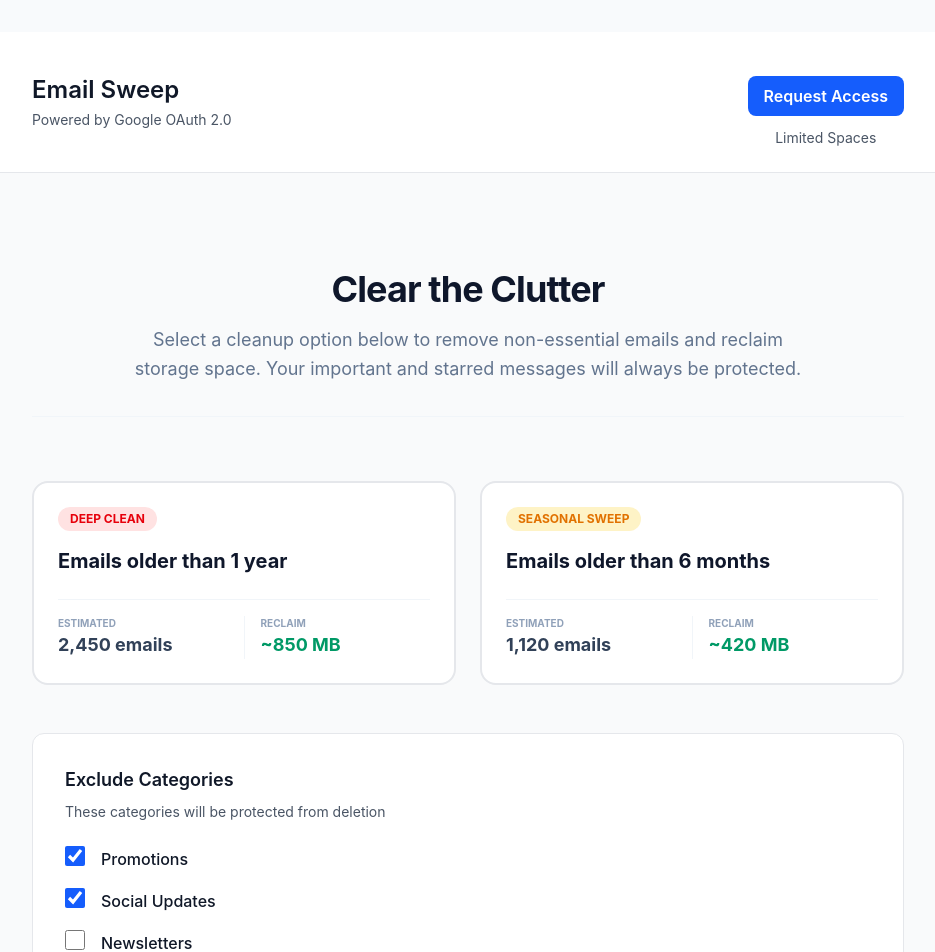
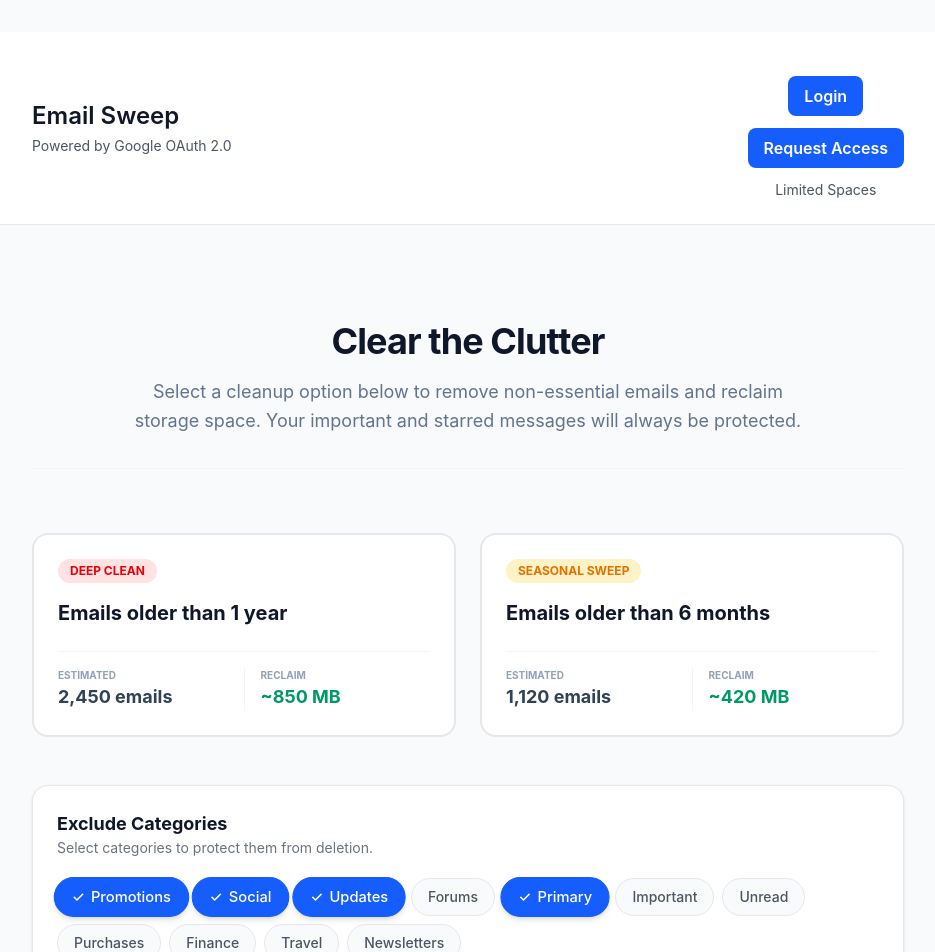
Before and after one commit to kxtara/email-sweep, a React app in the folder Frontend/: page / in a window 1280 px wide. Shown: the top 952 px of the page, without its empty margins (172-1107 px from the left). Built offline with nearby package versions, Linux system fonts and the light colour scheme; the HTML template or start-up script is replaced by a standard one.

Commit message:
Testing endpoint

```diff
--- a/Frontend/src/App.tsx
+++ b/Frontend/src/App.tsx
@@ -1,5 +1,5 @@
-import { useState } from 'react'
-import axios from 'axios'
+import { useState } from "react";
+import axios from "axios";
 import {
   SummaryHeader,
   CleanupBuckets,
@@ -11,121 +11,197 @@ import {
   type RequestAccessStatus,
   type CleanupBucket,
   type CategoryToggle,
-} from './components'
-import './App.css'
+} from "./components";
+import "./App.css";
 
 function App() {
-  const [selectedBucket, setSelectedBucket] = useState<CleanupBucket | null>(null)
-  const [excludeStarred, setExcludeStarred] = useState(true)
-  const [showConfirmation, setShowConfirmation] = useState(false)
-  const [isProcessing, setIsProcessing] = useState(false)
+  const categories: CategoryToggle[] = [
+    // --- Smart Categories (Google's Automatic Sorting) ---
+    { label: "Promotions", default_on: true, category: "category:promotions" },
+    { label: "Social", default_on: true, category: "category:social" },
+    { label: "Updates", default_on: true, category: "category:updates" },
+    { label: "Forums", default_on: false, category: "category:forums" },
+    { label: "Primary", default_on: true, category: "category:primary" },
 
-  const [view, setView] = useState<'home' | 'request'>('home')
-  const [requestStatus, setRequestStatus] = useState<RequestAccessStatus | { type: 'idle' }>({ type: 'idle' })
-  const [isRequesting, setIsRequesting] = useState(false)
+    // --- System States ---
+    { label: "Important", default_on: false, category: "is:important" },
+    { label: "Unread", default_on: false, category: "is:unread" },
 
-  const [selectedCategories, setSelectedCategories] = useState<Record<string, boolean>>({})
+    // --- Common Use Cases ---
+    { label: "Purchases", default_on: false, category: "label:purchases" }, // Often auto-generated
+    { label: "Finance", default_on: false, category: "label:finance" },
+    { label: "Travel", default_on: false, category: "label:travel" },
+
+    // --- Newsletters & Bulk (Usually requires specific label logic) ---
+    { label: "Newsletters", default_on: false, category: "label:newsletters" },
+  ];
+
+  const [selectedBucket, setSelectedBucket] = useState<CleanupBucket | null>(
+    null,
+  );
+  const [excludeStarred, setExcludeStarred] = useState(true);
+  const [showConfirmation, setShowConfirmation] = useState(false);
+  const [isProcessing, setIsProcessing] = useState(false);
+
+  const [view, setView] = useState<"home" | "request">("home");
+  const [requestStatus, setRequestStatus] = useState<
+    RequestAccessStatus | { type: "idle" }
+  >({ type: "idle" });
+  const [isRequesting, setIsRequesting] = useState(false);
+
+  const [selectedCategories, setSelectedCategories] = useState<
+    Record<string, boolean>
+  >(
+    categories.reduce(
+      (acc, cat) => ({ ...acc, [cat.label]: cat.default_on }),
+      {},
+    ),
+  );
 
   const cleanupBuckets: CleanupBucket[] = [
     {
-      id: 'older_than_1y',
-      label: 'Deep Clean',
-      description: 'Emails older than 1 year',
-      query: 'older_than:1y -is:starred',
+      id: "older_than_1y",
+      label: "Deep Clean",
+      description: "Emails older than 1 year",
+      query: "older_than:1y",
       maxResults: 20,
-      visual_style: 'danger-red',
-      estimated_count: '2,450',
-      size_reclaimed: '850 MB',
+      visual_style: "danger-red",
+      estimated_count: "2,450",
+      size_reclaimed: "850 MB",
     },
     {
-      id: 'older_than_6m',
-      label: 'Seasonal Sweep',
-      description: 'Emails older than 6 months',
-      query: 'older_than:6m -is:starred',
+      id: "older_than_6m",
+      label: "Seasonal Sweep",
+      description: "Emails older than 6 months",
+      query: "older_than:6m",
       maxResults: 20,
-      visual_style: 'warning-orange',
-      estimated_count: '1,120',
-      size_reclaimed: '420 MB',
+      visual_style: "warning-orange",
+      estimated_count: "1,120",
+      size_reclaimed: "420 MB",
     },
-  ]
+  ];
 
-  const categories: CategoryToggle[] = [
-    { label: 'Promotions', default_on: true, category: 'category:promotions' },
-    { label: 'Social Updates', default_on: true, category: 'category:social' },
-    { label: 'Newsletters', default_on: false, category: 'label:newsletters' },
-  ]
-
-  const statusMessages = ['Scanning Gmail...', 'Filtering starred items...', 'Sweeping...']
+  const statusMessages = [
+    "Scanning Gmail...",
+    "Filtering starred items...",
+    "Sweeping...",
+  ];
 
   const handleBucketSelect = (bucket: CleanupBucket) => {
-    setSelectedBucket(bucket)
-  }
+    setSelectedBucket(bucket);
+  };
 
   const handleCategoryToggle = (label: string, isEnabled: boolean) => {
-    setSelectedCategories((prev) => ({ ...prev, [label]: isEnabled }))
-  }
+    setSelectedCategories((prev) => ({ ...prev, [label]: isEnabled }));
+  };
 
+  // -------------
   const handleRequestAccess = async (email: string) => {
-    console.log('Request access for', email)
+    console.log("Request access for", email);
 
-    setRequestStatus({ type: 'idle' })
-    setIsRequesting(true)
+    setRequestStatus({ type: "idle" });
+    setIsRequesting(true);
 
     try {
-      await new Promise((resolve) => setTimeout(resolve, 1200))
-      axios.post('http://localhost:3000/auth/request',{email})
+      await new Promise((resolve) => setTimeout(resolve, 1200));
+      axios.post("http://localhost:3000/auth/request", { email });
       setRequestStatus({
-        type: 'success',
-        message: 'Thanks! If there is a spot available, you will receive an email.'      })
+        type: "success",
+        message:
+          "Thanks! If there is a spot available, you will receive an email.",
+      });
     } catch (error) {
-      console.error('Request access failed', error)
-      setRequestStatus({ type: 'error', message: 'Something went wrong. Please try again.' })
+      console.error("Request access failed", error);
+      setRequestStatus({
+        type: "error",
+        message: "Something went wrong. Please try again.",
+      });
     } finally {
-      setIsRequesting(false)
+      setIsRequesting(false);
     }
-  }
+  };
 
-  const handleSweep = () => {
-    if (selectedBucket) {
-      setShowConfirmation(true)
+  const handleSweep = async () => {
+    const excludedQueries = categories
+      .filter((cat) => selectedCategories[cat.label]) // check the Record<string, boolean>
+      .map((cat) => `-${cat.category}`);
+
+    if (excludedQueries.length === 0 && !selectedBucket) {
+      console.log("Nothing selected to sweep!");
+      return null;
     }
-  }
+
+    const categoryPart = excludedQueries.join(" ");
+    const exclusionPart = excludeStarred ? "-is:starred" : "";
+    const bucketPart = selectedBucket?.query;
+
+    const finalQuery = `${bucketPart} ${categoryPart} ${exclusionPart}`.trim();
+
+    const response = await fetch("http://localhost:3000/auth/cleanup", {
+      method: "POST",
+      headers: { "Content-Type": "application/json" },
+      body: JSON.stringify({ searchQuery: finalQuery }),
+    });
+
+    if (!response.ok) throw new Error("Cleanup request failed");
+
+    return await response.json();
+  };
+
+  // -------------
+
+  const handleLogin = async () => {
+    console.log("Login");
+    try {
+      await new Promise((resolve) => setTimeout(resolve, 1200));
+      window.location.href = "http://localhost:3000/auth";
+    } catch (error) {
+      console.error("Login failed", error);
+    }
+  };
 
   const handleConfirmSweep = async () => {
-    setShowConfirmation(false)
-    setIsProcessing(true)
-
+    setIsProcessing(true);
+    setShowConfirmation(false);
     try {
-      // Simulate API call
-      await new Promise((resolve) => setTimeout(resolve, 3000))
-      // Here you would call your backend API to perform the actual sweep
-      console.log('Sweep completed', {
+      const [result] = await Promise.all([
+        handleSweep(),
+        new Promise((resolve) => setTimeout(resolve, 2500)), // Minimum 2.5s delay
+      ]);
+      if (result) {
+        console.log(`Sweep completed: Trashed ${result.count} emails`);
+        // Update a state here to show a "Success" message to the user
+      }
+      console.log("Sweep completed", {
         bucket: selectedBucket,
         excludeStarred,
         selectedCategories,
-      })
+      });
+
+      setShowConfirmation(false);
     } catch (error) {
-      console.error('Sweep failed', error)
+      console.error("Sweep failed", error);
+      alert("Something went wrong during the sweep.");
     } finally {
-      setIsProcessing(false)
+      setIsProcessing(false);
     }
-  }
+  };
 
   const getTimeframeLabel = () => {
-    if (selectedBucket?.id === 'older_than_1y') return 'past year'
-    if (selectedBucket?.id === 'older_than_6m') return 'past 6 months'
-    return 'selected period'
-  }
+    if (selectedBucket?.id === "older_than_1y") return "past year";
+    if (selectedBucket?.id === "older_than_6m") return "past 6 months";
+    return "selected period";
+  };
 
-  if (view === 'request') {
+  if (view === "request") {
     return (
       <RequestAccess
         isSubmitting={isRequesting}
-        status={requestStatus.type === 'idle' ? undefined : requestStatus}
+        status={requestStatus.type === "idle" ? undefined : requestStatus}
         onSubmit={handleRequestAccess}
-        onBack={() => setView('home')}
+        onBack={() => setView("home")}
       />
-    )
+    );
   }
 
   return (
@@ -134,22 +210,32 @@ function App() {
       <header className="bg-white border-b border-gray-200">
         <div className="max-w-5xl mx-auto px-4 sm:px-6 lg:px-8 py-6 flex flex-col sm:flex-row sm:items-center sm:justify-between gap-4">
           <div>
-            <h1 className="text-2xl font-semibold text-gray-900">Email Sweep</h1>
-            <p className="text-sm text-gray-600 mt-1">Powered by Google OAuth 2.0</p>
+            <h1 className="text-2xl font-semibold text-gray-900">
+              Email Sweep
+            </h1>
+            <p className="text-sm text-gray-600 mt-1">
+              Powered by Google OAuth 2.0
+            </p>
           </div>
 
           <div className="flex flex-col-reverse items-center gap-3 pt-5">
-            <span className="text-sm text-gray-600">
-              Limited Spaces
-            </span>
+            <span className="text-sm text-gray-600">Limited Spaces</span>
             <button
               onClick={() => {
-                setView('request')
-                setRequestStatus({ type: 'idle' })
+                setView("request");
+                setRequestStatus({ type: "idle" });
               }}
               className="px-4 py-2 bg-blue-600 text-white font-semibold rounded-lg hover:bg-blue-700 transition"
             >
               Request Access
+            </button>
+            <button
+              onClick={() => {
+                handleLogin();
+              }}
+              className="px-4 py-2 bg-blue-600 text-white font-semibold rounded-lg hover:bg-blue-700 transition"
+            >
+              Login
             </button>
           </div>
         </div>
@@ -168,7 +254,10 @@ function App() {
         />
 
         {/* Category Toggles */}
-        <CategoryToggles categories={categories} onToggle={handleCategoryToggle} />
+        <CategoryToggles
+          categories={categories}
+          onToggle={handleCategoryToggle}
+        />
 
         {/* Safety Features */}
         <SafetyFeatures
@@ -179,11 +268,11 @@ function App() {
         {/* Action Buttons */}
         <div className="flex gap-4 mb-12">
           <button
-            onClick={handleSweep}
+            onClick={() => setShowConfirmation(true)}
             disabled={!selectedBucket || isProcessing}
             className="flex-1 px-6 py-3 bg-blue-600 text-white font-semibold rounded-lg hover:bg-blue-700 transition-all disabled:opacity-50 disabled:cursor-not-allowed shadow-sm hover:shadow-md"
           >
-            {isProcessing ? 'Processing...' : 'Start Cleanup'}
+            {isProcessing ? "Processing..." : "Start Cleanup"}
           </button>
           <button
             onClick={() => setSelectedBucket(null)}
@@ -200,15 +289,19 @@ function App() {
             <div>
               <h3 className="font-semibold text-gray-900 mb-3">How it works</h3>
               <p className="text-sm text-gray-600 leading-relaxed">
-                Select a cleanup option that matches your needs, configure your safety preferences,
-                then confirm to delete the selected emails. Protected emails will never be affected.
+                Select a cleanup option that matches your needs, configure your
+                safety preferences, then confirm to delete the selected emails.
+                Protected emails will never be affected.
               </p>
             </div>
             <div>
-              <h3 className="font-semibold text-gray-900 mb-3">Privacy & Security</h3>
+              <h3 className="font-semibold text-gray-900 mb-3">
+                Privacy & Security
+              </h3>
               <p className="text-sm text-gray-600 leading-relaxed">
-                Email Sweep uses Google OAuth 2.0 for secure authentication. We only process emails
-                matching your criteria and never store your data on our servers.
+                Email Sweep uses Google OAuth 2.0 for secure authentication. We
+                only process emails matching your criteria and never store your
+                data on our servers.
               </p>
             </div>
           </div>
@@ -218,16 +311,19 @@ function App() {
       {/* Modals */}
       <ConfirmationModal
         isOpen={showConfirmation}
-        count={selectedBucket?.estimated_count || '0'}
+        count={selectedBucket?.estimated_count || "0"}
         timeframe={getTimeframeLabel()}
         onConfirm={handleConfirmSweep}
         onCancel={() => setShowConfirmation(false)}
         isLoading={isProcessing}
       />
 
-      <ProgressIndicator isActive={isProcessing} statusMessages={statusMessages} />
+      <ProgressIndicator
+        isActive={isProcessing}
+        statusMessages={statusMessages}
+      />
     </div>
-  )
+  );
 }
 
-export default App
+export default App;
--- a/Frontend/src/components/CategoryToggles.tsx
+++ b/Frontend/src/components/CategoryToggles.tsx
@@ -23,30 +23,36 @@ export function CategoryToggles({ categories, onToggle }: CategoryTogglesProps)
   }
 
   return (
-    <div className="mb-12 bg-white rounded-xl border border-gray-200 p-8">
-      <h2 className="text-lg font-semibold text-gray-900 mb-2">
-        Exclude Categories
-      </h2>
-      <p className="text-sm text-gray-600 mb-6">
-        These categories will be protected from deletion
-      </p>
+    <div className="mb-8 bg-white rounded-2xl border border-gray-200 p-6 shadow-sm">
+      <div className="mb-5">
+        <h2 className="text-lg font-bold text-gray-900">Exclude Categories</h2>
+        <p className="text-sm text-gray-500">
+          Select categories to protect them from deletion.
+        </p>
+      </div>
 
-      <div className="space-y-4">
-        {categories.map((category) => (
-          <label key={category.label} className="flex items-center cursor-pointer group">
-            <div className="relative">
-              <input
-                type="checkbox"
-                checked={toggleStates[category.label]}
-                onChange={() => handleToggle(category.label)}
-                className="w-5 h-5 rounded border-gray-300 text-blue-600 accent-blue-600 cursor-pointer"
-              />
-            </div>
-            <span className="ml-4 text-gray-900 font-medium group-hover:text-blue-600 transition-colors">
+      {/* The Chip Container */}
+      <div className="flex flex-wrap gap-2">
+        {categories.map((category) => {
+          const isActive = toggleStates[category.label];
+          return (
+            <button
+              key={category.label}
+              onClick={() => handleToggle(category.label)}
+              className={`
+                px-4 py-2 rounded-full text-sm font-medium transition-all duration-200
+                border focus:outline-none focus:ring-2 focus:ring-offset-1
+                ${isActive
+                  ? 'bg-blue-600 border-blue-600 text-white shadow-md scale-105'
+                  : 'bg-gray-50 border-gray-200 text-gray-600 hover:border-gray-300 hover:bg-gray-100'
+                }
+              `}
+            >
+              {isActive && <span className="mr-1.5">✓</span>}
               {category.label}
-            </span>
-          </label>
-        ))}
+            </button>
+          );
+        })}
       </div>
     </div>
   )
--- a/Frontend/src/components/CleanupBuckets.tsx
+++ b/Frontend/src/components/CleanupBuckets.tsx
@@ -3,7 +3,7 @@ export interface CleanupBucket {
   label: string
   description: string
   query: string
-  maxResults: number,
+  maxResults: number
   visual_style: 'danger-red' | 'warning-orange'
   estimated_count: string
   size_reclaimed: string
--- a/Frontend/src/components/RequestAccess.tsx
+++ b/Frontend/src/components/RequestAccess.tsx
@@ -39,6 +39,7 @@ export function RequestAccess({
 
       <main className="max-w-2xl mx-auto px-4 sm:px-6 lg:px-8 py-12">
         <div className="bg-white rounded-xl border border-gray-200 p-8 shadow-sm">
+
           <form
             onSubmit={(e) => {
               e.preventDefault()
```
